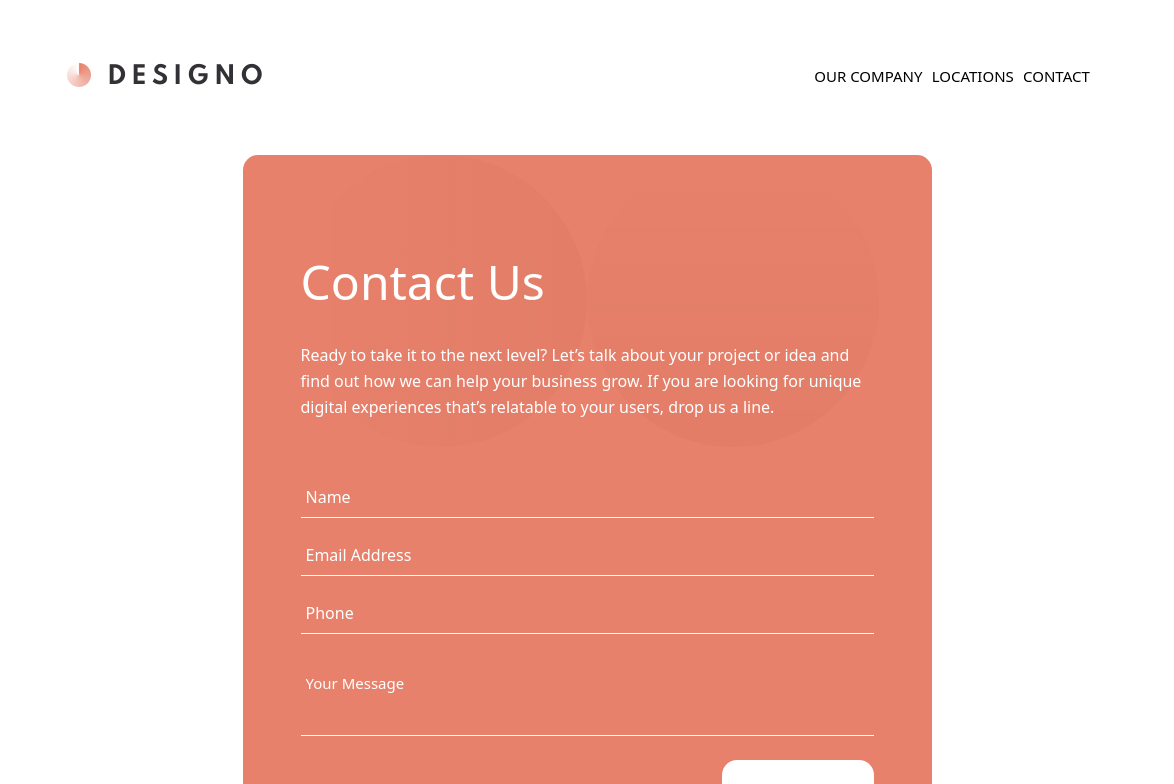
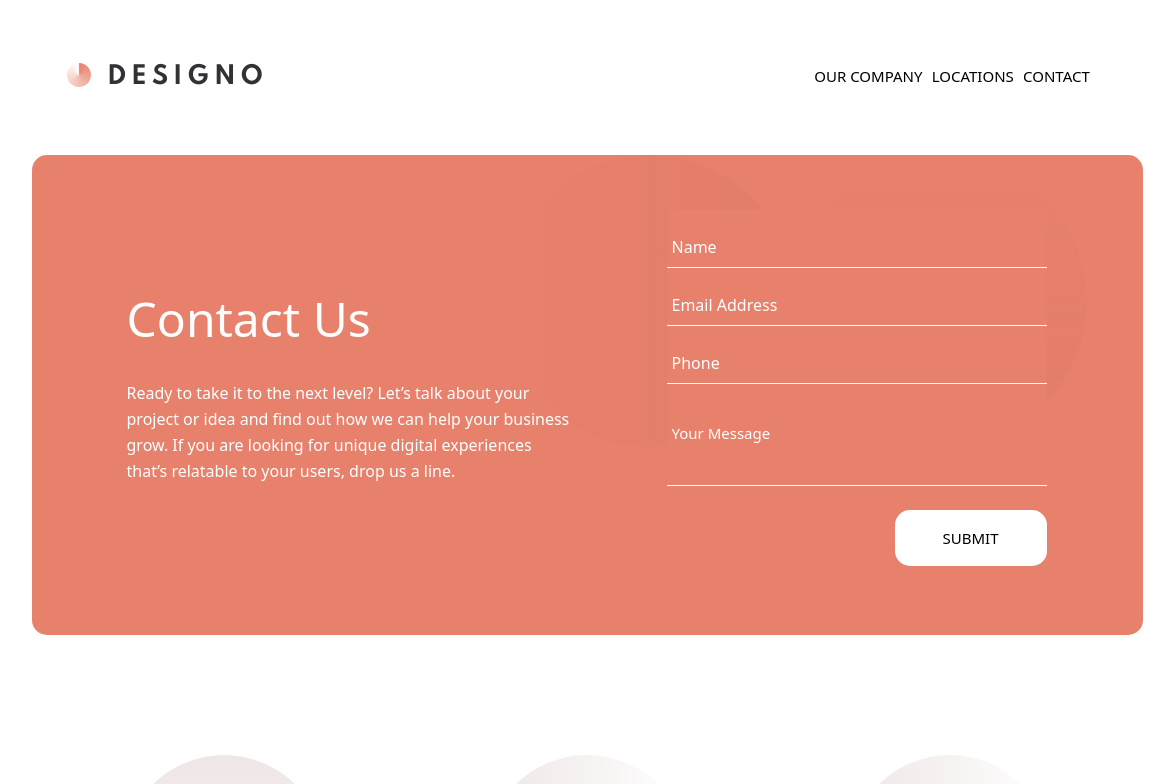
Before and after one commit to TedJenkler/Multi-Page-Website, a React (Create React App) app: page /contact in a window 1536 px wide. Shown: the top 784 px of the page, without its empty margins (181-1355 px from the left). Built offline with nearby package versions, Linux system fonts and the light colour scheme.

Commit message:
Contact Page mobile, Tablet and Desktop done

```diff
--- a/src/Components.js/Pages/Contact.js
+++ b/src/Components.js/Pages/Contact.js
@@ -5,8 +5,10 @@ const Contact = ( {hamburger} ) => {
         <div className={hamburger === false ? "row" : "row blurry"}>
             <div className="hero hero-contact">
                 <form className="contact" onSubmit={(e) => {e.preventDefault()}}>
-                    <h1>Contact Us</h1>
-                    <p>Ready to take it to the next level? Let’s talk about your project or idea and find out how we can help your business grow. If you are looking for unique digital experiences that’s relatable to your users, drop us a line.</p>
+                    <div className="form-textarea">
+                        <h1>Contact Us</h1>
+                        <p>Ready to take it to the next level? Let’s talk about your project or idea and find out how we can help your business grow. If you are looking for unique digital experiences that’s relatable to your users, drop us a line.</p>
+                    </div>
                     <div className="inputarea">
                         <input id="name" type="name" placeholder="Name"></input>
                         <input id="email" type="email" placeholder="Email Address"></input>
--- a/src/index.css
+++ b/src/index.css
@@ -634,13 +634,13 @@ a {
   width: 327px;
 }
 
-.contact > h1 {
+.contact > div > h1 {
   font-size: 32px;
   margin-bottom: 24px;
   text-align: center;
 }
 
-.contact > p {
+.contact > div > p {
   font-size: 15px;
   margin: 0 24px 48px 24px;
   text-align: center;
@@ -1223,13 +1223,13 @@ input:focus {
     width: 100%;
   }
 
-  .contact > h1 {
+  .contact > div > h1 {
     font-size: 48px;
     margin: 71px 0 0 58px;
     text-align: start;
   }
 
-  .contact > p {
+  .contact > div > p {
     font-size: 16px;
     margin: 32px 58px 40px 58px;
     text-align: start;
@@ -1552,7 +1552,6 @@ input:focus {
 
   .footer {
     height: 1061px;
-    margin: 0;
   }
 
   .stylefooter {
@@ -1796,37 +1795,38 @@ input:focus {
   /* Hero Contact */
 
   .hero-contact {
-    height: 764px;
-    width: 689px;
+    height: 480px;
+    width: 1111px;
     margin-bottom: 120px;
-    background-image: url(./assets/shared/desktop/bg-pattern-two-circles.svg);
-    background-position: top;
-    background-size: 584px;
-    border-radius: 15px;
   }
 
   .contact {
-    height: 711px;
-    width: 100%;
-  }
-
-  .contact > h1 {
-    font-size: 48px;
-    margin: 71px 0 0 58px;
-    text-align: start;
-  }
-
-  .contact > p {
-    font-size: 16px;
-    margin: 32px 58px 40px 58px;
-    text-align: start;
-    line-height: 26px;
+    height: 100%;
+    display: flex;
+    flex-direction: row;
+    align-items: center;
+  }
+
+  .form-textarea {
+    width: 540px;
+    height: 184px;
+    margin: 135px 0 161px 95px;
+  }
+
+  .contact > div > h1 {
+    margin: 0;
+    text-align: start;
+  }
+
+  .contact > div > p {
+    margin: 32px 95px 0 0;
+    text-align: start;
   }
 
   .inputarea {
-    width: 573px;
-    height: 653px;
-    margin: 0 58px 0 58px;
+    width: 380px;
+    height: 371px;
+    margin: 55px 96px 54px 0;
     align-items: flex-end;
   }
 
```
